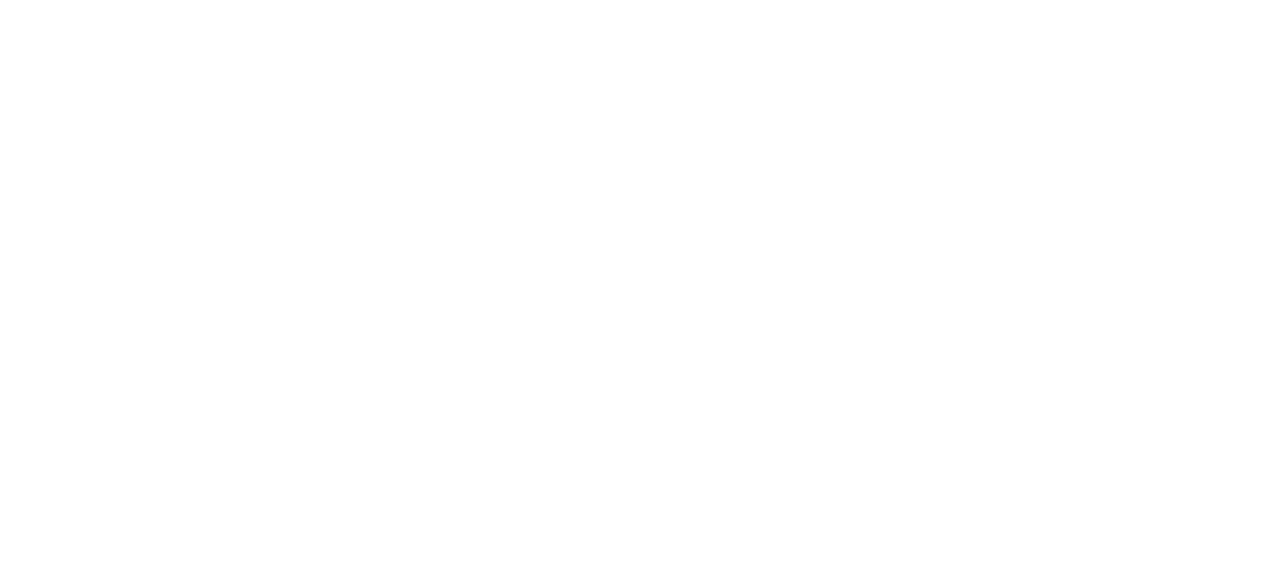
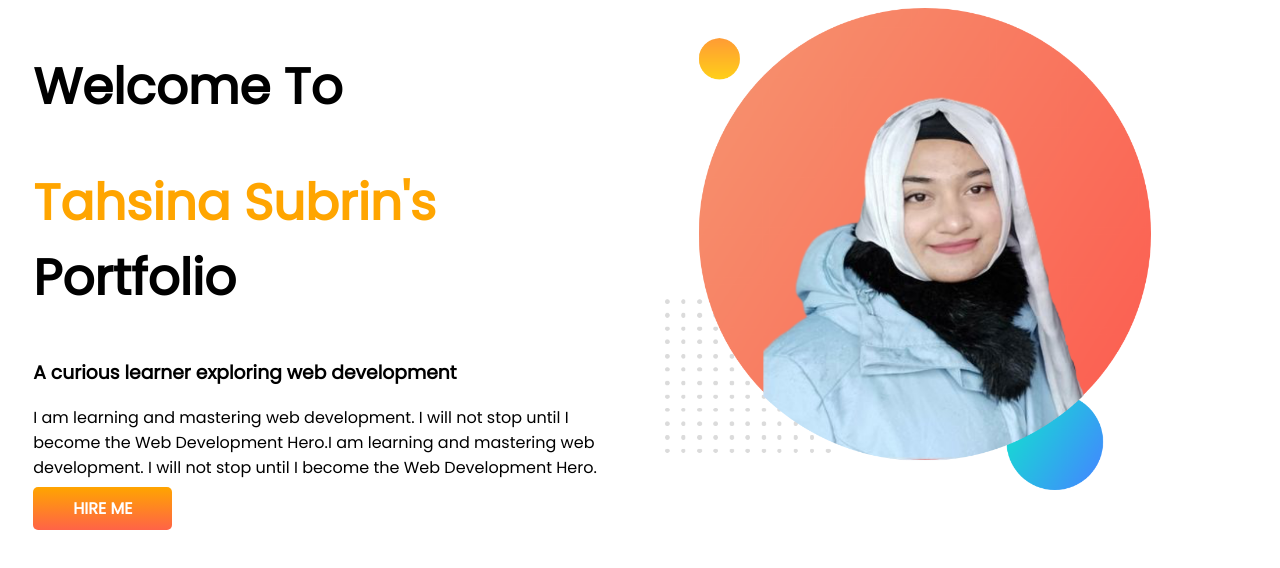
Before and after one commit to Tsubrin07/developer-portfolio, a plain HTML site: page index.html in a window 1280 px wide. Drawn offline with Linux system fonts and the light colour scheme.

Commit message:
first section of portfolio

```diff
--- a/index.html
+++ b/index.html
@@ -1,12 +1,29 @@
 <!DOCTYPE html>
 <html lang="en">
+
 <head>
     <meta charset="UTF-8">
     <meta http-equiv="X-UA-Compatible" content="IE=edge">
     <meta name="viewport" content="width=device-width, initial-scale=1.0">
     <title>My Portfolio</title>
+    <link rel="preconnect" href="https://fonts.googleapis.com">
+    <link rel="preconnect" href="https://fonts.gstatic.com" crossorigin>
+    <link href="https://fonts.googleapis.com/css2?family=Poppins&display=swap" rel="stylesheet">
+    <link rel="stylesheet" href="style.css">
 </head>
+
 <body>
+    <section>
+        <div class="half-width">
+            <h1>Welcome To</h1>
+            <h1><span class="orange-color">Tahsina Subrin's</span> Portfolio</h1>
+            <h3>A curious learner exploring web development</h3>
+            <p>I am learning and mastering web development. I will not stop until I become the Web Development Hero.I am
+                learning and mastering web development. I will not stop until I become the Web Development Hero.</p>
+            <a class="link-button" target="_blank" href="https://www.linkedin.com/company/programminghero/">HIRE ME</a>
+        </div>
+        <div class="half-width"><img src="images/bg.png" alt=""></div>
+    </section>
+</body>
 
-</body>
 </html>
--- a/style.css
+++ b/style.css
@@ -0,0 +1,27 @@
+body{
+    font-family: 'Poppins', sans-serif;
+}
+h1{
+    font-size: 50px;
+}
+.orange-color{
+    color: orange;
+}
+section{
+    display: flex;
+}
+.half-width{
+    width: 50%;
+    padding-left: 2%;
+}
+.half-width img{
+    width: 80%;
+}
+.link-button{
+    text-decoration: none;
+    background-image: linear-gradient(orange, tomato);
+    padding: 10px 40px;
+    color: white;
+    font-weight: 700;
+    border-radius: 5px;
+}
```
Also changed, not shown: images/bg.png (added), images/dream-bg.png (added), images/exp-bg.png (added), images/jhankar.png (added), images/jhankar2.png (added), images/my-bg.png (added), images/my-bg2.png (added), images/top-banner.png (added), my pic.jpg (added), my_pic-removebg-preview.png (added), 7 other files.
